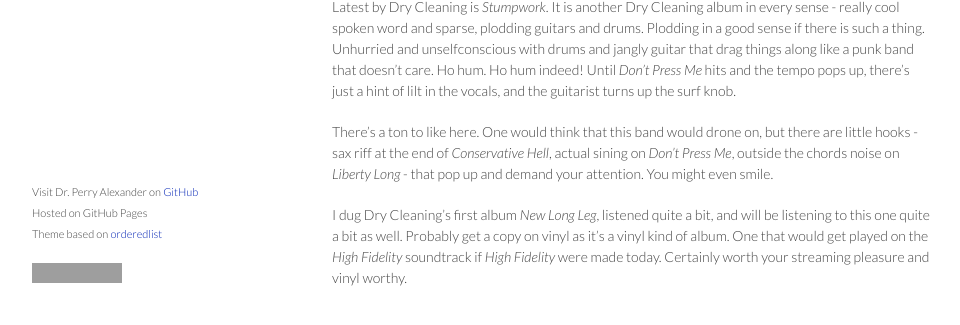
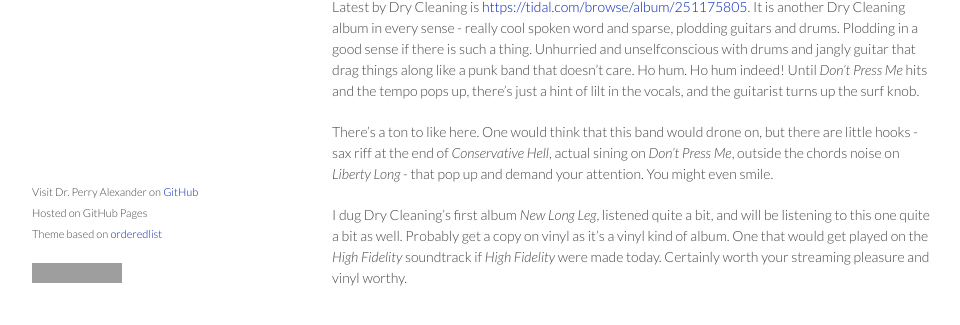
Before and after one commit to palexand/palexand.github.io, a Jekyll site: the page built from _posts/2022-11-04-Dry-Cleaning-Stumpwork.md, in a window 1280 px wide and 1071 px high, cut to the strip 713-1038 px from the top of the window. Shown: the whole strip, without its empty margins (158-1118 px from the left). Built offline with Jekyll 4.4.1, drawn with Linux system fonts in a browser that asks for light colours; grey boxes are pictures that could not be loaded.

Commit message:
playing with album reference

```diff
--- a/_posts/2022-11-04-Dry-Cleaning-Stumpwork.md
+++ b/_posts/2022-11-04-Dry-Cleaning-Stumpwork.md
@@ -5,7 +5,7 @@
 ---
 <div style="position: relative; padding-bottom: 100%; height: 0; overflow: hidden; max-width: 100%;"><iframe src="https://embed.tidal.com/albums/251175805?layout=gridify" frameborder="0" allowfullscreen style="position: absolute; top: 0; left: 0; width: 100%; height: 1px; min-height: 100%; margin: 0 auto;"></iframe></div>
 
-Latest by Dry Cleaning is _Stumpwork_.  It is another Dry Cleaning album in every sense - really cool spoken word and sparse, plodding guitars and drums.  Plodding in a good sense if there is such a thing.  Unhurried and unselfconscious with drums and jangly guitar that drag things along like a punk band that doesn't care.  Ho hum.  Ho hum indeed!  Until _Don't Press Me_ hits and the tempo pops up, there's just a hint of lilt in the vocals, and the guitarist turns up the surf knob.
+Latest by Dry Cleaning is [https://tidal.com/browse/album/251175805](_Stumpwork_).  It is another Dry Cleaning album in every sense - really cool spoken word and sparse, plodding guitars and drums.  Plodding in a good sense if there is such a thing.  Unhurried and unselfconscious with drums and jangly guitar that drag things along like a punk band that doesn't care.  Ho hum.  Ho hum indeed!  Until _Don't Press Me_ hits and the tempo pops up, there's just a hint of lilt in the vocals, and the guitarist turns up the surf knob.
 
 There's a ton to like here.  One would think that this band would drone on, but there are little hooks - sax riff at the end of _Conservative Hell_, actual sining on _Don't Press Me_, outside the chords noise on _Liberty Long_ - that pop up and demand your attention.  You might even smile.
 
```
